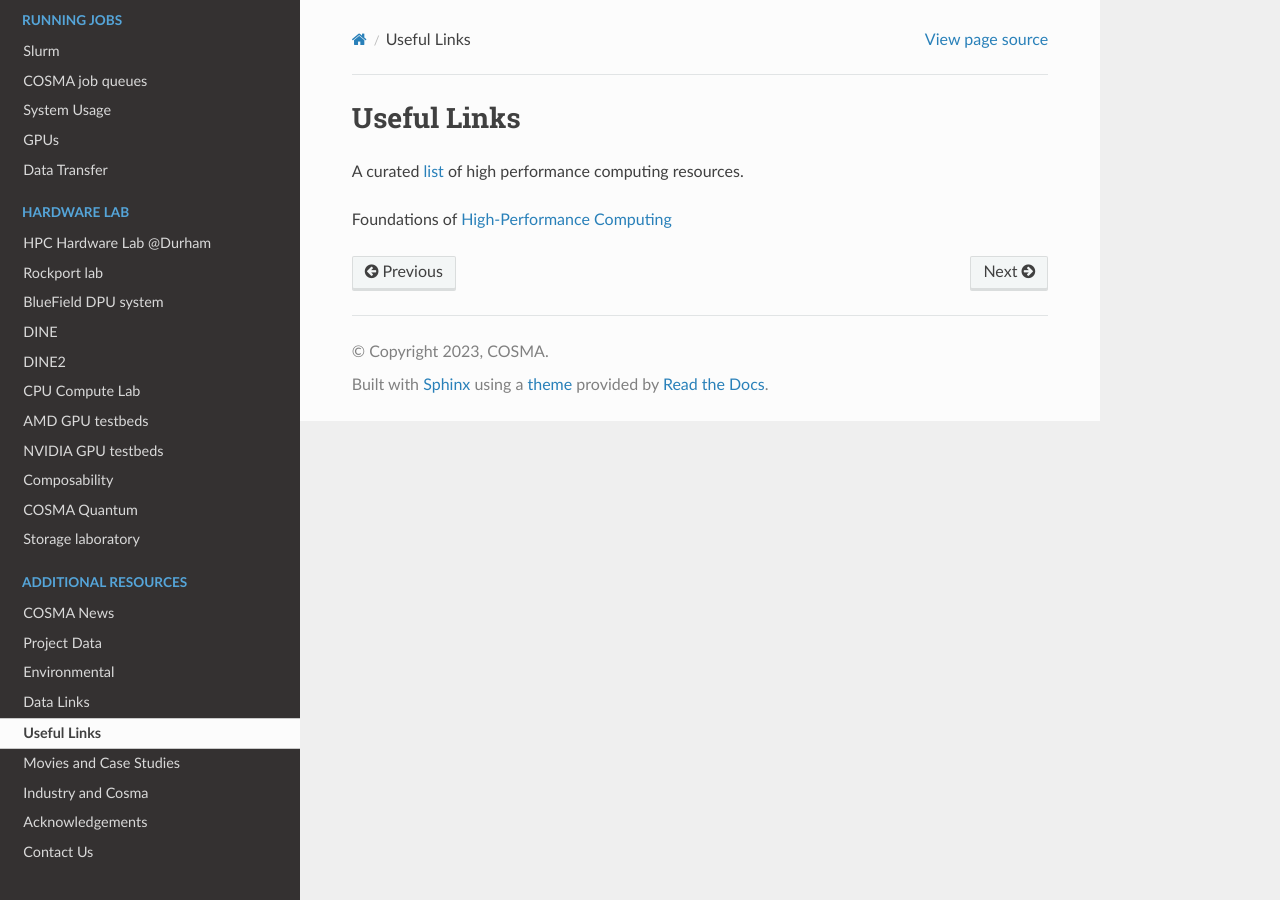
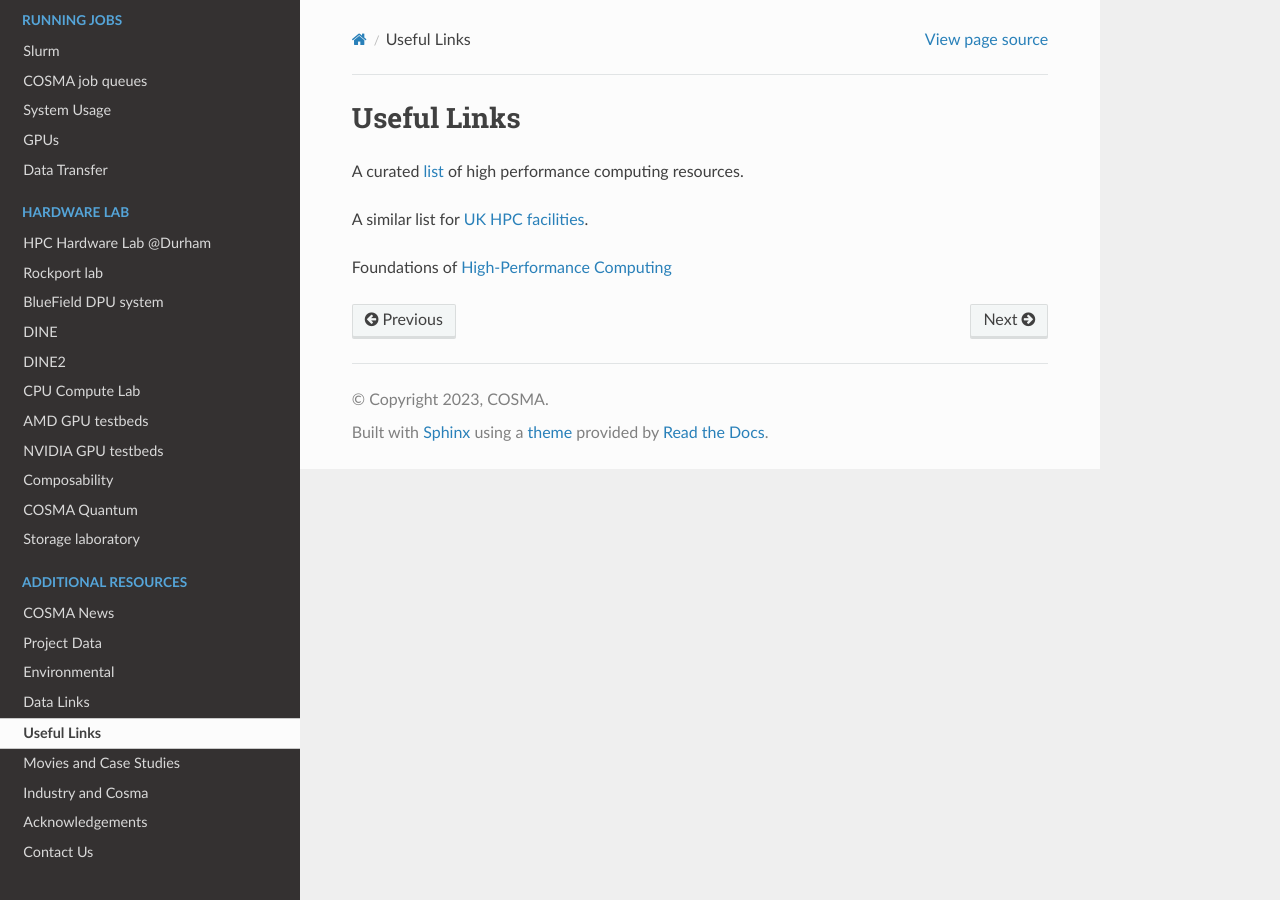
Before and after one commit to agb32/cosmadoc, a Sphinx documentation site: the page built from docs/source/usefullinks.md, in a window 1280 px wide. Built offline with Sphinx 7.4.7 and the Read the Docs theme 3.1.0, drawn with Linux system fonts in a browser that asks for light colours.

Commit message:
added links

```diff
--- a/docs/source/usefullinks.md
+++ b/docs/source/usefullinks.md
@@ -2,4 +2,6 @@
 
 A curated [list](https://github.com/trevor-vincent/awesome-high-performance-computing) of high performance computing resources.
 
+A similar list for [UK HPC facilities](https://www.ccpahc.ac.uk/resources/sites/).
+
 Foundations of [High-Performance Computing](https://360.articulate.com/review/content/df08a035-b9d6-4de4-ae5f-4c62b33bc67b/review)
```
